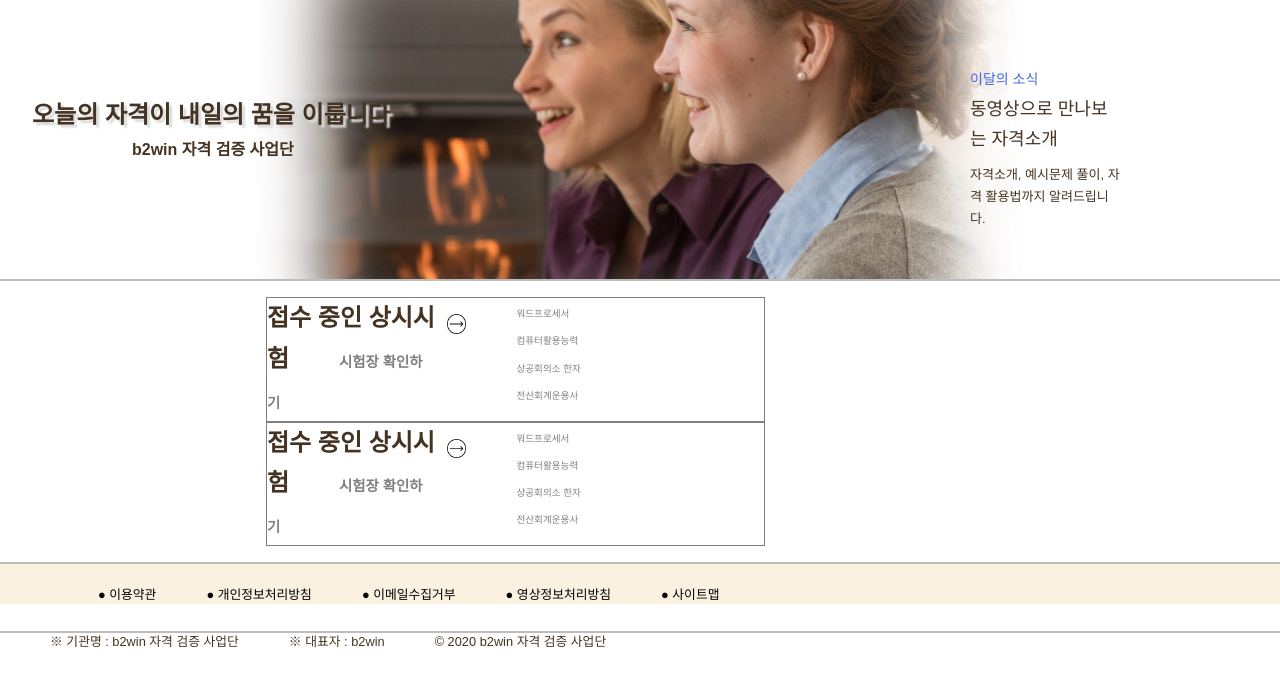
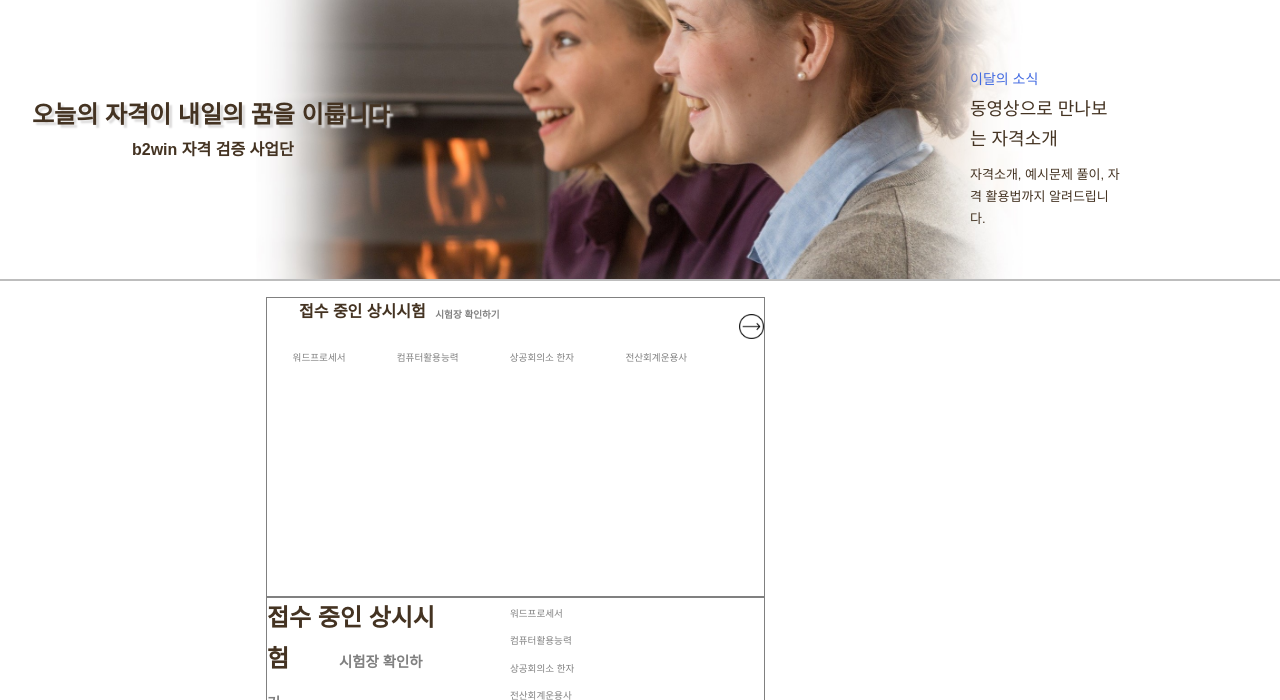
Before and after one commit to b2win/Exam, a plain HTML site: page index.html in a window 1280 px wide. Shown: the part 100-800 px from the top of the page. Drawn offline with Linux system fonts and the light colour scheme; some packages are replaced by stand-ins of ours.

Commit message:
2020-07-23
main-top1 부분 수정중
flex 디스플레이 공부후 수정하기

```diff
--- a/css/style.css
+++ b/css/style.css
@@ -98,29 +98,44 @@ hr {
 /* ----------- MAIN ---------------- */
 #main {
     margin: 1em;
+    height: 400px;
 }
 .main-top1 {
-    display: flex;
+    display: inline-block;
     width: 40%;
+    height: 300px;
     margin-left: 250px;
     border: gray solid 1px;
     float: left;
 }
+.main-top1 h2 {
+    width: 400px;
+    height: 100px;
+    padding: 2em;
+    display: inline;
+    font-size: medium;
+}
 .main-top1 a {
-    padding: 50px;
     font-size: 0.6em;
     color: gray;
+    padding: 1em;
 }
 .main-top1 ul {
     list-style: none;
-    display: block;
+    height: 100px;
 }
 .main-top1 li {
     float: left;
+    padding: 1em;
+}
+.main-top1 img {
+    width: 5%;
+    float: right;
 }
 .main-top2 {
     display: flex;
     width: 40%;
+    height: 300px;
     margin-left: 250px;
     border: gray solid 1px;
 }
--- a/index.html
+++ b/index.html
@@ -47,15 +47,13 @@
         <div id="main">
             <div class="main-top1">
                 <h2>접수 중인 상시시험<span><strong><a href="register.html">시험장 확인하기</a></strong></span></h2>
-                <img src="../images/more.png" style="width: 4%; height: 3%;">
-                <div>
+                <img src="../images/more.png">
                 <ul>
                     <li><a href="">워드프로세서</a></li>
                     <li><a href="">컴퓨터활용능력</a></li>
                     <li><a href="">상공회의소 한자</a></li>
                     <li><a href="">전산회계운용사</a></li>
                 </ul>
-                </div>
             </div>
             <div class="main-top2">
                 <h2>접수 중인 상시시험<span><strong><a href="register.html">시험장 확인하기</a></strong></span></h2>
```
